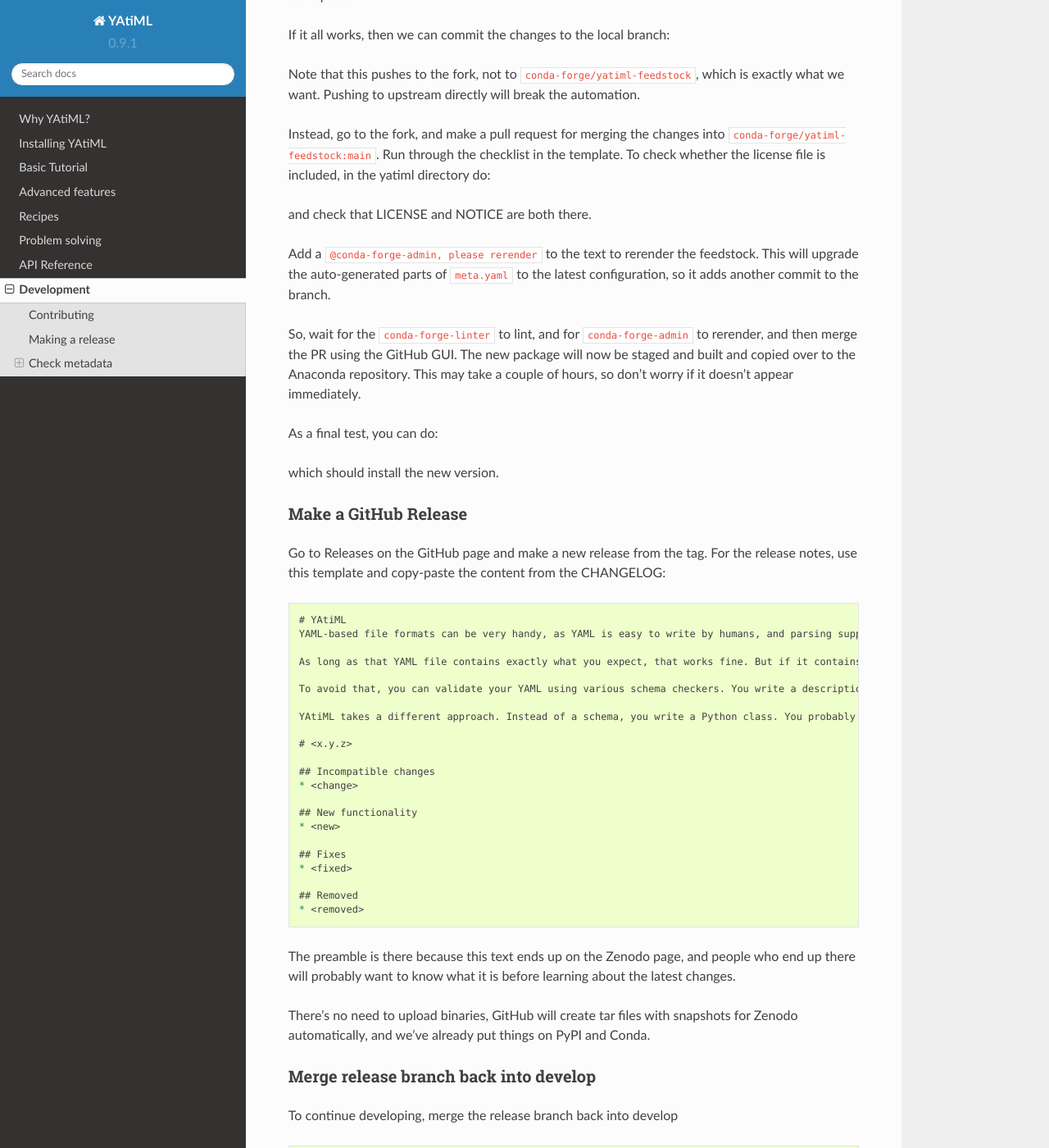
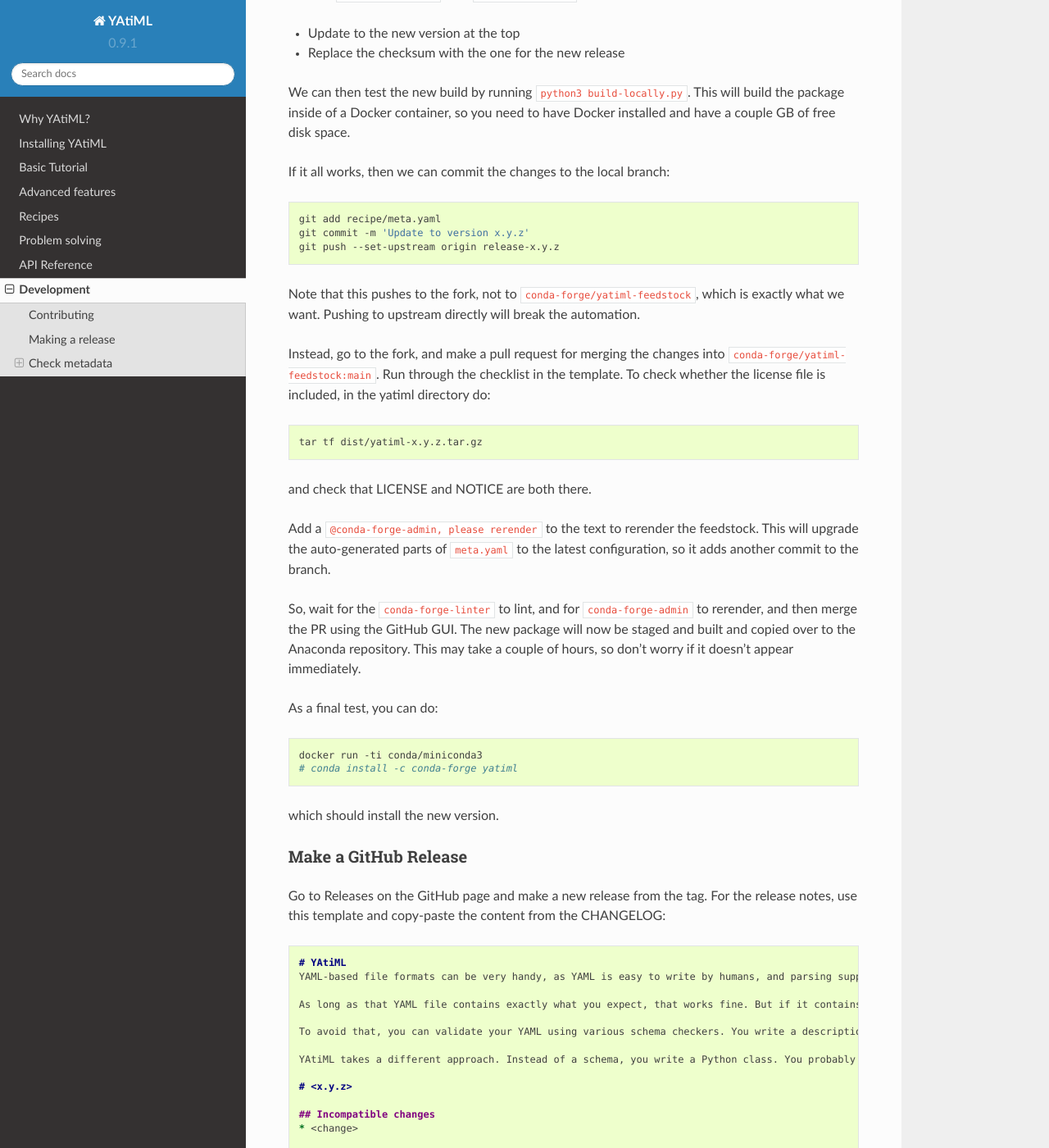
Before and after one commit to yatiml/yatiml, a Sphinx documentation site: the page built from docs/development.rst, in a window 1280 px wide and 1400 px high, scrolled down 4526 px. Shown: the whole window at 82% size. Built offline with Sphinx 7.4.7 and the Read the Docs theme 2.0.0, drawn with Linux system fonts in a browser that asks for light colours; some of the changed text lies outside the part shown.

Commit message:
Fix docs syntax errors and formatting

```diff
--- a/docs/development.rst
+++ b/docs/development.rst
@@ -234,6 +234,7 @@ First, we need a fork of https://github.com/conda-forge/yatiml-feedstock, so
 create one if you don't have one yet, and clone it locally. Then
 
 .. code-block:: bash
+
   git checkout main
   git pull
   git checkout -b release-x.y.z
@@ -242,6 +243,7 @@ This creates a branch to work on. Next, we need to get a checksum for the
 package we uploaded to PyPI. In the main yatiml directory, run:
 
 .. code-block:: bash
+
   sha256sum dist/yatiml-x.y.z.tar.gz
 
 Next, in ``yatiml-feedstock``, edit ``recipe/meta.yaml``:
@@ -256,6 +258,7 @@ installed and have a couple GB of free disk space.
 If it all works, then we can commit the changes to the local branch:
 
 .. code-block:: bash
+
   git add recipe/meta.yaml
   git commit -m 'Update to version x.y.z'
   git push --set-upstream origin release-x.y.z
@@ -270,6 +273,7 @@ template. To check whether the license file is included, in the yatiml
 directory do:
 
 .. code-block:: bash
+
   tar tf dist/yatiml-x.y.z.tar.gz
 
 and check that LICENSE and NOTICE are both there.
@@ -286,6 +290,7 @@ take a couple of hours, so don't worry if it doesn't appear immediately.
 As a final test, you can do:
 
 .. code-block:: bash
+
   docker run -ti conda/miniconda3
   # conda install -c conda-forge yatiml
 
@@ -297,7 +302,7 @@ Make a GitHub Release
 Go to Releases on the GitHub page and make a new release from the tag. For the
 release notes, use this template and copy-paste the content from the CHANGELOG:
 
-.. code-block:: rst
+.. code-block:: markdown
 
   # YAtiML
   YAML-based file formats can be very handy, as YAML is easy to write by humans, and parsing support for it is widely available. Just read your YAML file into a document structure (a tree of nested dicts and lists), and manipulate that in your code.
@@ -344,6 +349,7 @@ set to the next expected version x.y.{z+1}.dev (it's fine if x.{y+1}.0 is what
 ends up being released eventually). Then you can commit and continue developing:
 
 .. code-block:: bash
+
   git commit
   git push
 
```
